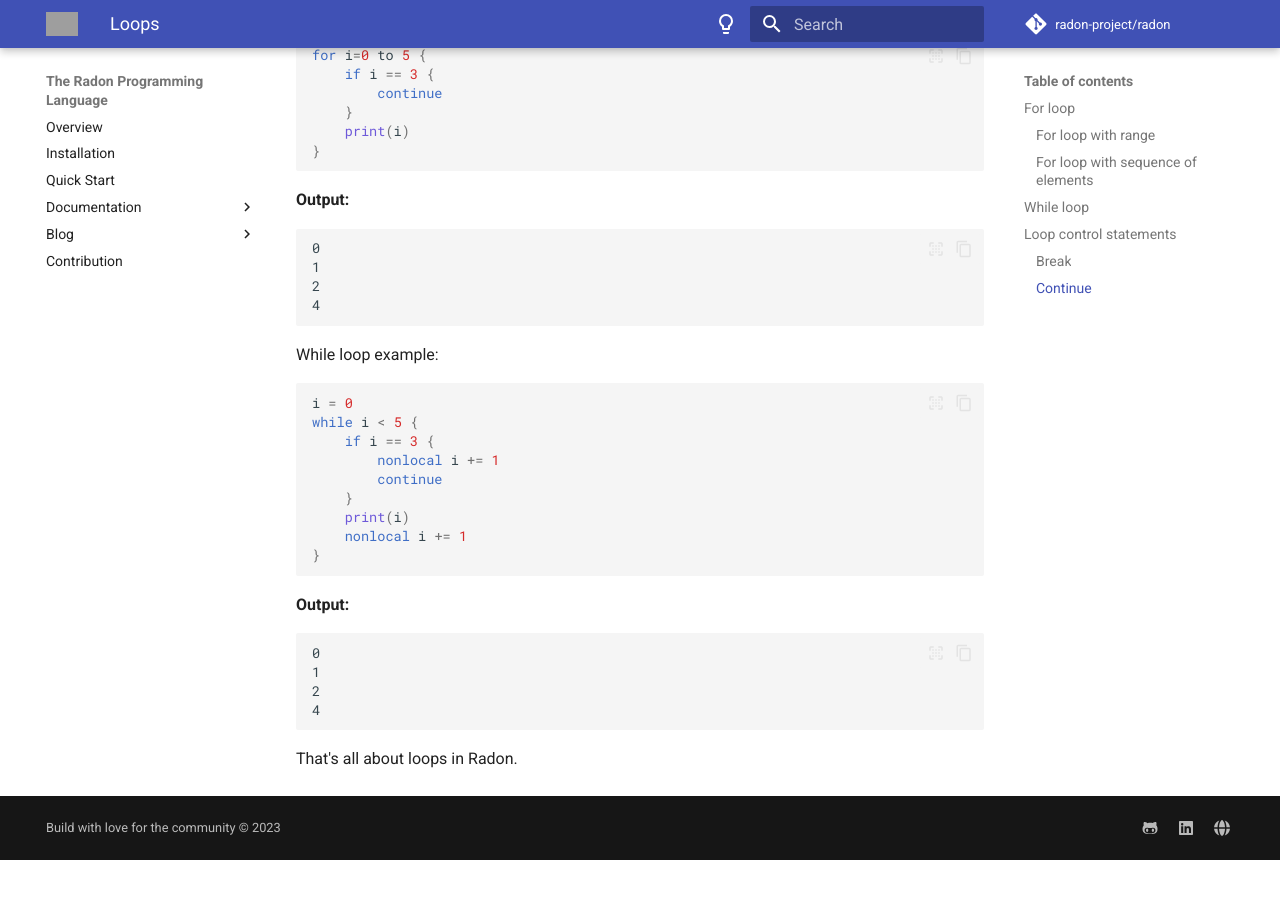
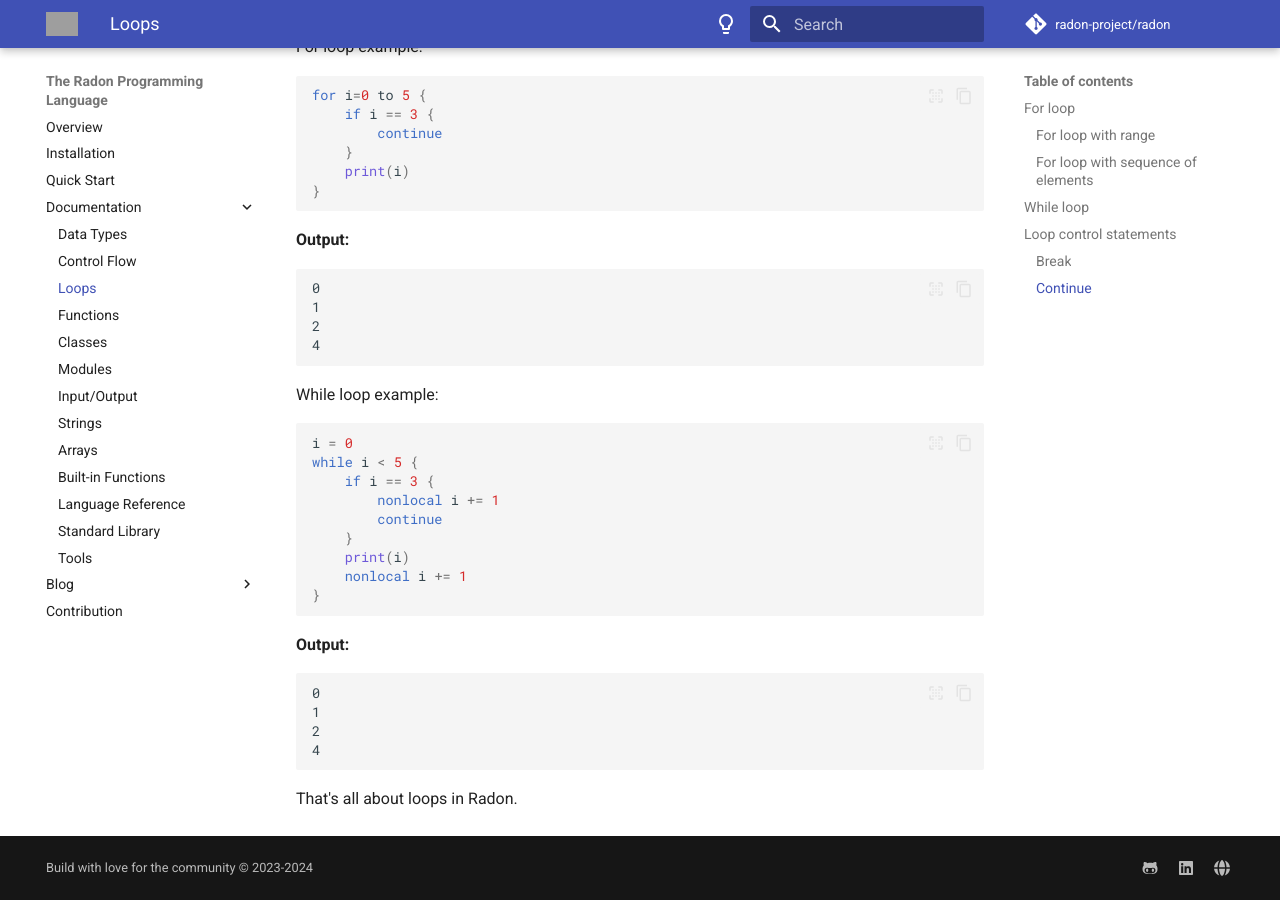
Before and after one commit to radon-project/docs, an MkDocs documentation site: the page built from docs/loops.md, in a window 1280 px wide and 900 px high, scrolled down 4171 px. Built offline with MkDocs 1.6.1 and Material for MkDocs 9.7.7, drawn with Linux system fonts in a browser that asks for light colours; comment, search, counter and statistics services are not loaded; before the commit the page ends 5031 px from its top, so only the background shows below that; some of the changed text lies outside the part shown; grey boxes are pictures that could not be loaded.

Commit message:
fix: added loops and updated copyright year.

```diff
--- a/mkdocs.yml
+++ b/mkdocs.yml
@@ -95,7 +95,7 @@
 
   generator: false
 
-copyright: Build with love for the community © 2023
+copyright: Build with love for the community © 2023-2024
 
 plugins:
   - search
@@ -107,6 +107,7 @@
   - Documentation:
       - Data Types: data-types.md
       - Control Flow: control-flow.md
+      - Loops: loops.md
       - Functions: functions.md
       - Classes: classes.md
       - Modules: modules.md
```
